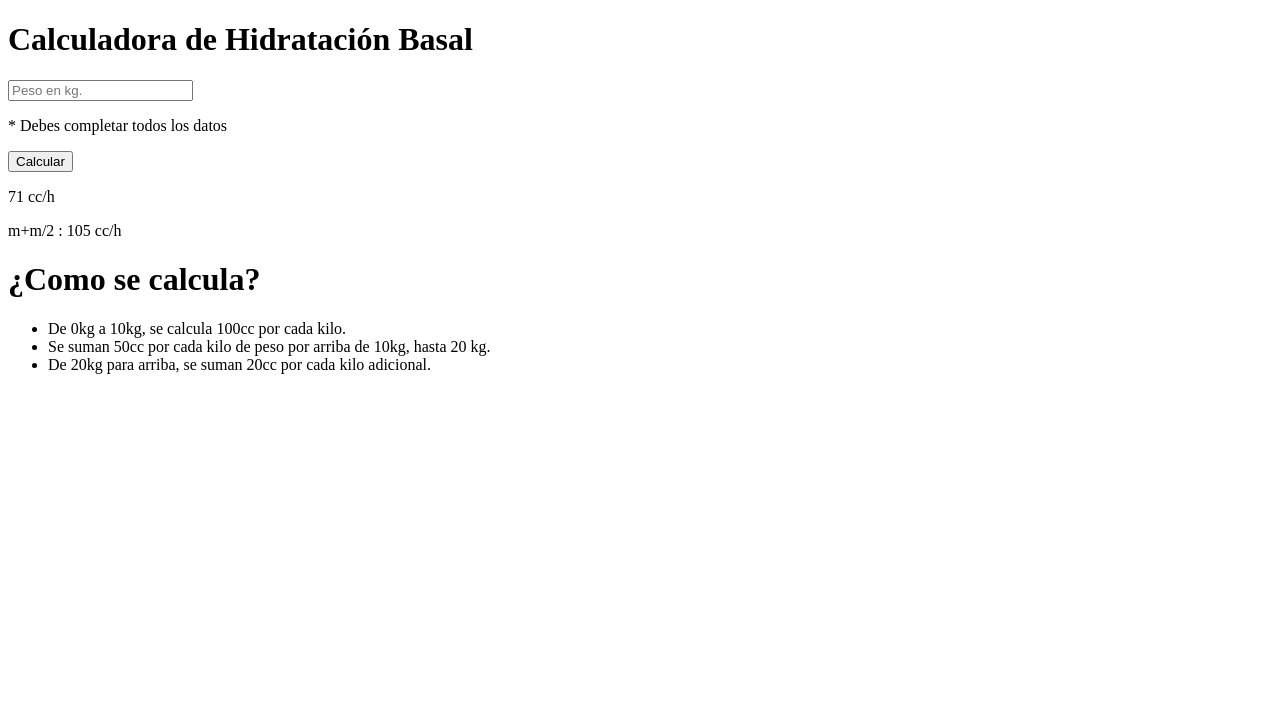
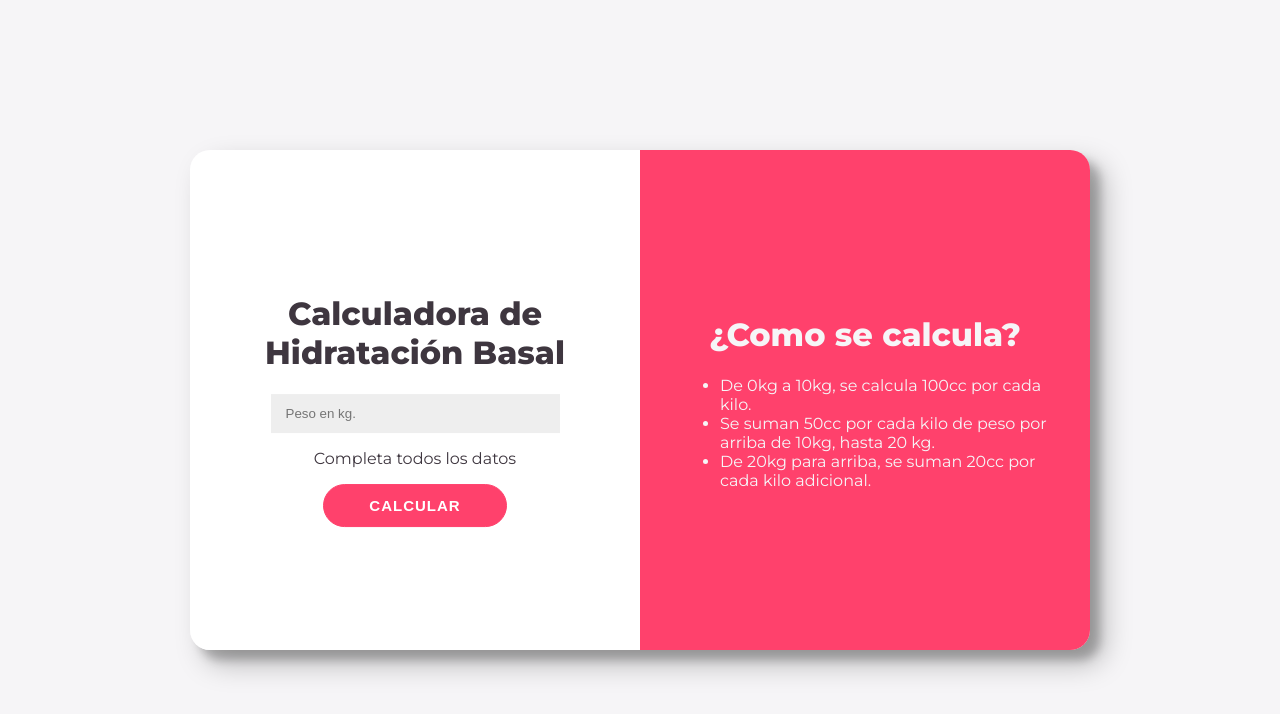
Before and after one commit to JoseRoJaXx/calculadorabasal, a plain HTML site: page index.html in a window 1280 px wide. Drawn offline with Linux system fonts and the light colour scheme.

Commit message:
Add files via upload

```diff
--- a/index.html
+++ b/index.html
@@ -1,19 +1,25 @@
 <!DOCTYPE html>
 <html>
     <head>
+        <link rel="stylesheet" href="./style.css" />
         <title>Calculadora de Hidratación Basal</title>
+        <script src="script.js" defer></script>
     </head>
     <body>
-        <div>
-            <div>
+        <div id="container">
+            <div id="calculadora">
+                <div class="contenido">
                     <h1>Calculadora de Hidratación Basal</h1>
                     <input type="number" placeholder="Peso en kg." />
-                <p>* Debes completar todos los datos</p>
-                <button>Calcular</button>
-                <p>71 cc/h</p>
-                <p>m+m/2 : 105 cc/h</p>
+                    <p class="item">Completa todos los datos</p>
+                    <p class="item" id="error">* Debes completar todos los datos</p>
+                    <button class="item" id="calcular">Calcular</button>
+                    <p class="resultado">71 cc/h</p>
+                    <p class="resultado">m+m/2 : 105 cc/h</p>
                 </div>
-            <div>
+            </div>
+            <div id="details">
+                <div class="contenido">
                     <h1>¿Como se calcula?</h1>
                     <ul>
                         <li>De 0kg a 10kg, se calcula 100cc por cada kilo.</li>
@@ -22,5 +28,6 @@
                     </ul>
                 </div>
             </div>
+        </div>
     </body>
 </html>
--- /dev/null
+++ b/style.css
@@ -0,0 +1,84 @@
+@import url('https://fonts.googleapis.com/css?family=Montserrat:400,800');
+
+body {
+    background: #f6f5f7;
+    font-family: 'Montserrat', sans-serif;
+    color: #3E363F;
+}
+
+#container{
+    width: 900px;
+    height: 500px;
+    text-align: center;
+    position: absolute;
+    inset: 0;
+    margin: auto;
+    border-radius: 20px;
+    overflow: hidden;
+    box-shadow: 14px 14px 28px rgba(0, 0, 0, 0.25), 10px 10px 10px rgba(0, 0, 0, 0.22);
+}
+
+#calculadora {
+    background: white;
+    width: 50%;
+    height: 100%;
+    float: left;
+}
+
+#details {
+    background: #FF416C;
+    width: 50%;
+    height: 100%;
+    float: left;
+    color: #f6f5f7;
+}
+
+.contenido {
+    position: relative;
+    top: 50%;
+    transform: translateY(-50%);
+    overflow: hidden;
+    padding: 40px;
+}
+
+input {
+    width: 70%;
+    padding: 12px 15px;
+    border: none;
+    background-color: #eee;
+}
+
+button {
+    font-size: 15px;
+    font-weight: bold;
+    padding: 12px 45px;
+    border-radius: 30px;
+    background-color: #FF416C;
+    border: 1px solid #FF416C;
+    color: #FFFFFF;
+    text-transform: uppercase;
+    letter-spacing: 1px;
+    transition: transform 20ms ease-in;
+}
+
+button:active {
+    transform: scale(0.95);
+}
+
+#error {
+    color: red;
+    font-weight: bold;
+    display: none;
+}
+
+.resultado {
+    color: #0A81D1;
+    font-weight: bold;
+    font-size: 25px;
+    margin-bottom: 5px;
+    display: none;
+}
+
+ul {
+    text-align: left;
+}
```
Lines whose indentation alone changed are shown as unchanged.
